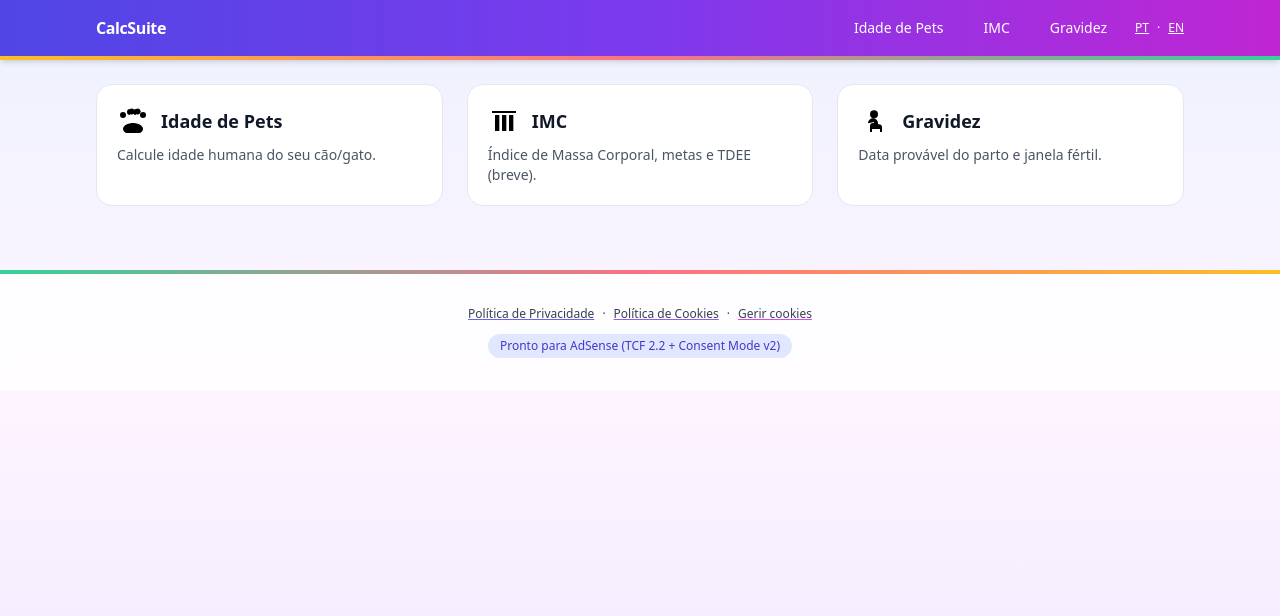
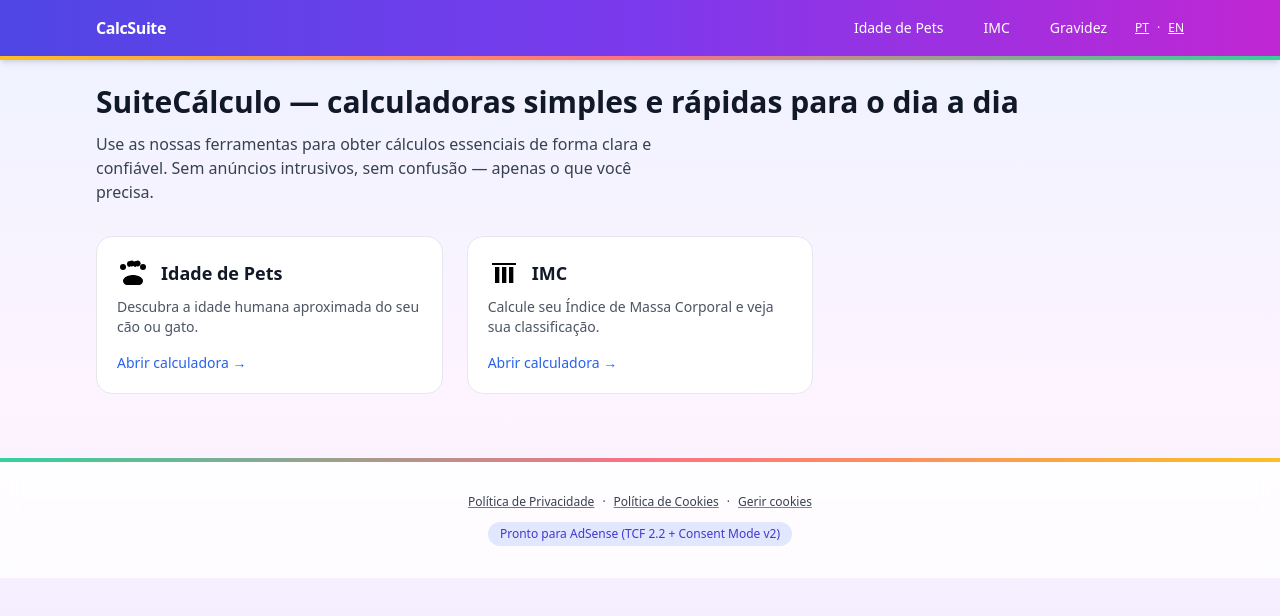
Before and after one commit to jfvitor/calc-suite, a Next.js app: page /pt in a window 1280 px wide. Shown: the top 616 px of the page. Built offline with nearby package versions, Linux system fonts and the light colour scheme; no server answers.

Commit message:
Refine card descriptions and add new card
Updated descriptions for existing cards and added a new card for better clarity.

```diff
--- a/app/pt/page.tsx
+++ b/app/pt/page.tsx
@@ -1,20 +1,53 @@
 export default function Home() {
   const cards = [
-    { href: '/pt/idade-pets', title: 'Idade de Pets', desc: 'Calcule idade humana do seu cão/gato.', icon: '/icons/paw.svg' },
-    { href: '/pt/imc', title: 'IMC', desc: 'Índice de Massa Corporal, metas e TDEE (breve).', icon: '/icons/bmi.svg' },
-    { href: '/pt/gravidez-ovulacao', title: 'Gravidez', desc: 'Data provável do parto e janela fértil.', icon: '/icons/pregnancy.svg' }
+    {
+      href: '/pt/idade-pets',
+      title: 'Idade de Pets',
+      desc: 'Descubra a idade humana aproximada do seu cão ou gato.',
+      icon: '/icons/paw.svg'
+    },
+    {
+      href: '/pt/imc',
+      title: 'IMC',
+      desc: 'Calcule seu Índice de Massa Corporal e veja sua classificação.',
+      icon: '/icons/bmi.svg'
+    }
   ];
+
   return (
+    <div className="space-y-8">
+      {/* Header de contexto para UX e SEO */}
+      <header className="space-y-3">
+        <h1 className="text-2xl md:text-3xl font-bold">
+          SuiteCálculo — calculadoras simples e rápidas para o dia a dia
+        </h1>
+        <p className="text-gray-700 max-w-prose">
+          Use as nossas ferramentas para obter cálculos essenciais de forma clara e confiável.
+          Sem anúncios intrusivos, sem confusão — apenas o que você precisa.
+        </p>
+      </header>
+
+      {/* Grid de calculadoras */}
       <div className="grid md:grid-cols-3 gap-4 md:gap-6">
         {cards.map((c) => (
-        <a key={c.href} href={c.href} className="group bg-white border rounded-2xl p-5 hover:shadow transition">
+          <a
+            key={c.href}
+            href={c.href}
+            className="group bg-white border rounded-2xl p-5 hover:shadow transition flex flex-col justify-between"
+          >
+            <div>
               <div className="flex items-center gap-3">
                 <img src={c.icon} alt="" className="w-8 h-8" />
                 <h2 className="text-lg font-semibold group-hover:underline">{c.title}</h2>
               </div>
               <p className="text-sm text-gray-600 mt-2">{c.desc}</p>
+            </div>
+            <span className="mt-4 text-sm font-medium text-blue-600 group-hover:underline">
+              Abrir calculadora →
+            </span>
           </a>
         ))}
       </div>
+    </div>
   );
 }
```
Lines whose indentation alone changed are shown as unchanged.
